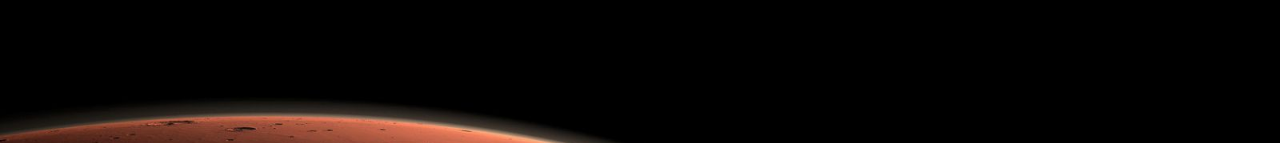
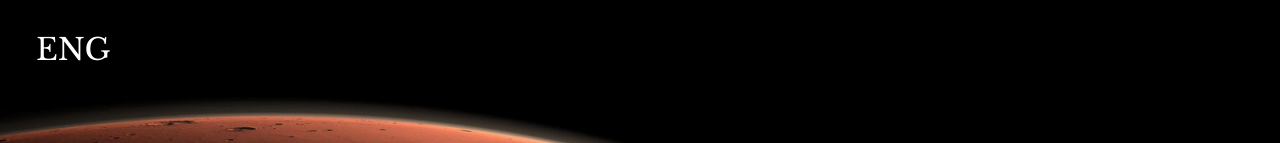
Before and after one commit to kamiada/VisitMars2080, a React (Create React App) app: page /home in a window 1280 px wide. Shown: the top 143 px of the page. Built offline with nearby package versions, Linux system fonts and the light colour scheme; a web font is replaced by a local one.

Commit message:
test container

```diff
--- a/src/App.js
+++ b/src/App.js
@@ -6,11 +6,29 @@ import { FirstScreen, SecondScreen } from "./screens";
 import { useState } from "react";
 
 function App() {
+  const changeLang = () => {
+    console.log("here");
+    if (language === "ENG") {
+      return setLanguage("PL");
+    }
+    if (language === "PL") {
+      return setLanguage("FR");
+    }
+    if (language === "FR") {
+      return setLanguage("ENG");
+    }
+  };
+  const [language, setLanguage] = useState("ENG");
   return (
-    <Routes>
-      <Route path="/" element={<FirstScreen />} />
-      <Route path="/home" element={<SecondScreen />} />
-    </Routes>
+    <>
+      <Routes>
+        <Route path="/" element={<FirstScreen />} />
+        <Route path="/home" element={<SecondScreen />} />
+      </Routes>
+      <LanguageContext.Provider value={language}>
+        <Switcher onClick={() => changeLang()} />
+      </LanguageContext.Provider>
+    </>
   );
   // const changeLang = () => {
   //   console.log("here");
--- a/src/components/Switcher/Switcher.styles.tsx
+++ b/src/components/Switcher/Switcher.styles.tsx
@@ -1,13 +1,15 @@
 import styled from 'styled-components';
 
 export const Container = styled.div`
-
+  float: left;
 `;
 export const SwitchButton = styled.button`
-  color: "white";
+  color: #fff;
   font-size: 1em;
   margin: 1em;
-  padding: 0.25em 1em;
-  border: 2px solid palevioletred;
+  border: transparent;
   border-radius: 3px;
+  background: transparent;
+  font-family: 'Libre Baskerville', serif;
+  font-size: 30px;
 `;
```
Also changed, not shown: src/components/TextContainer/TextContainer.styles.tsx (added), src/components/TextContainer/TextContainer.tsx (added), src/components/TextContainer/index.ts (added), 1 other file (tests, documents, lock files or other folders).
